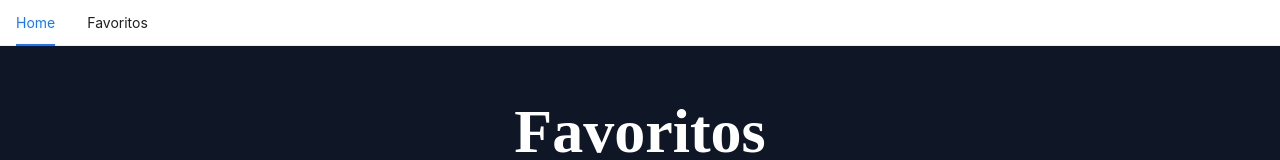
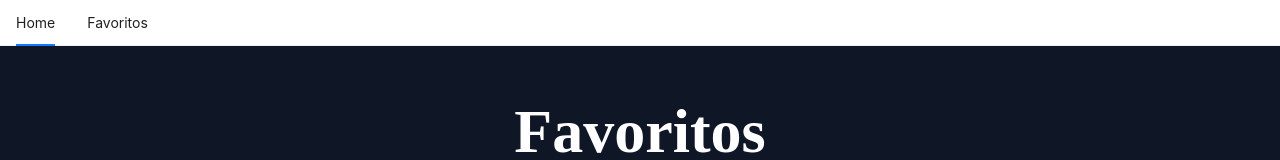
Before and after one commit to matheus-feijo/rick-and-morty-app, a React (Vite) app: page /favorites in a window 1280 px wide. Shown: the top 160 px of the page. Built offline with nearby package versions, Linux system fonts and the light colour scheme.

Commit message:
fix default select navbar

```diff
--- a/src/components/Navbar/index.tsx
+++ b/src/components/Navbar/index.tsx
@@ -8,7 +8,6 @@ export function Navbar() {
     <header style={{ position: "sticky", top: 0, zIndex: 1, width: "100%" }}>
       <Menu
         mode="horizontal"
-        defaultSelectedKeys={["0"]}
         items={[
           {
             key: 0,
```
